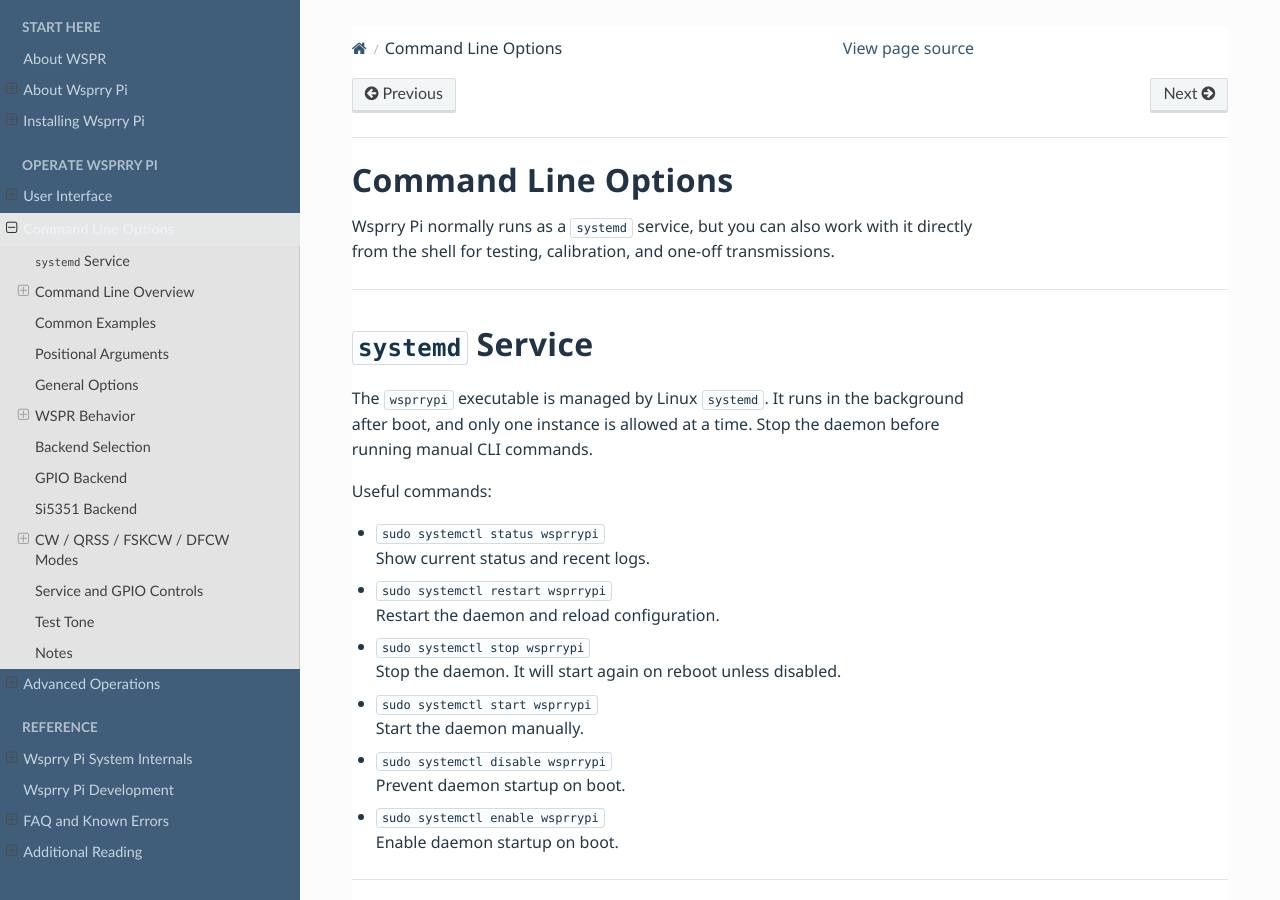
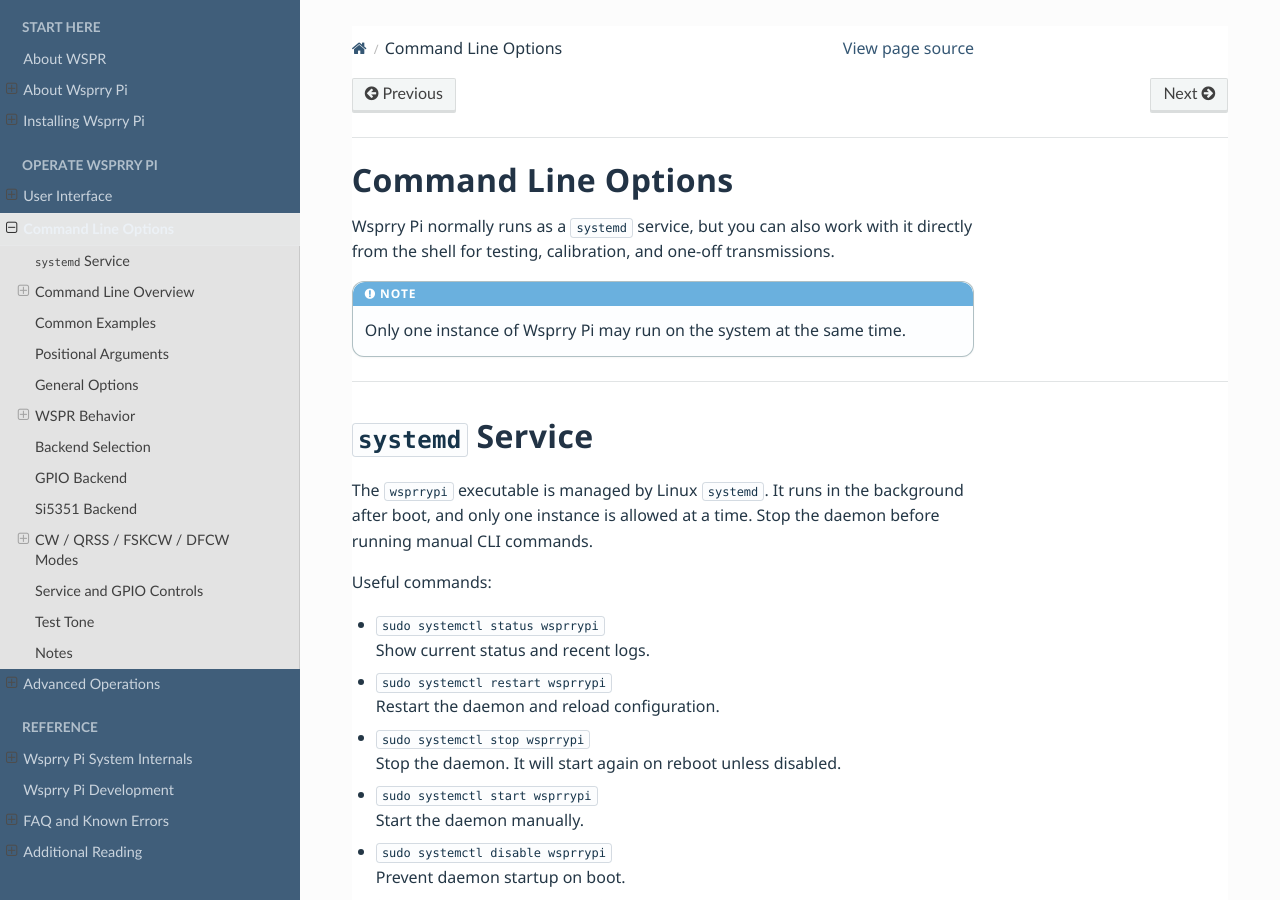
Before and after one commit to WsprryPi/Wsprry_Pi_Docs, a Sphinx documentation site: the page built from docs/Command_Line_Operations/index.md, in a window 1280 px wide and 900 px high. Built offline with Sphinx 7.4.7 and the Read the Docs theme 3.1.0, drawn with Linux system fonts in a browser that asks for light colours.

Commit message:
Add note to CLI

```diff
--- a/docs/Command_Line_Operations/index.md
+++ b/docs/Command_Line_Operations/index.md
@@ -1,8 +1,11 @@
-
 # Command Line Options
 
 Wsprry Pi normally runs as a `systemd` service, but you can also work with it
 directly from the shell for testing, calibration, and one-off transmissions.
+
+:::{note}
+Only one instance of Wsprry Pi may run on the system at the same time.
+:::
 
 ---
 
```
